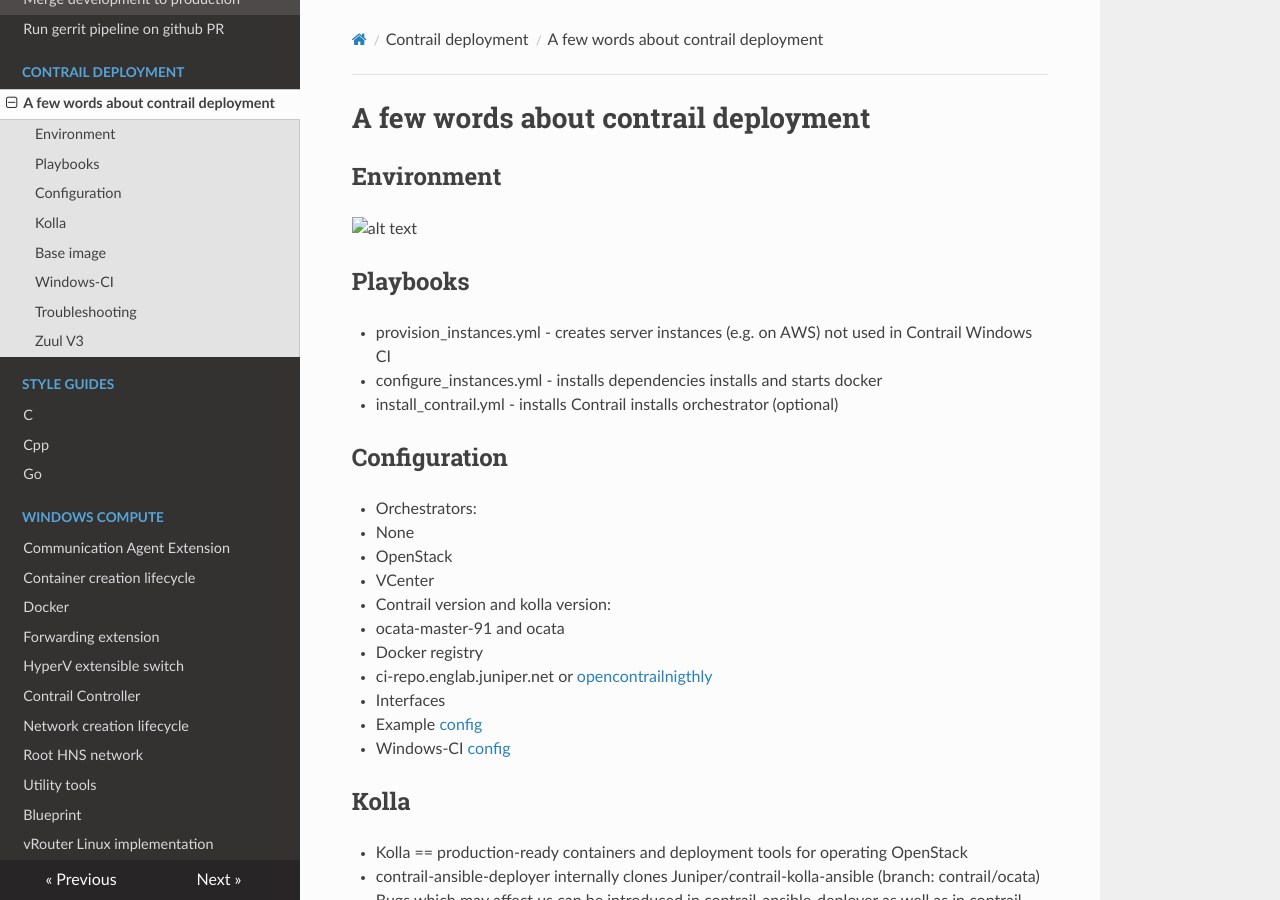
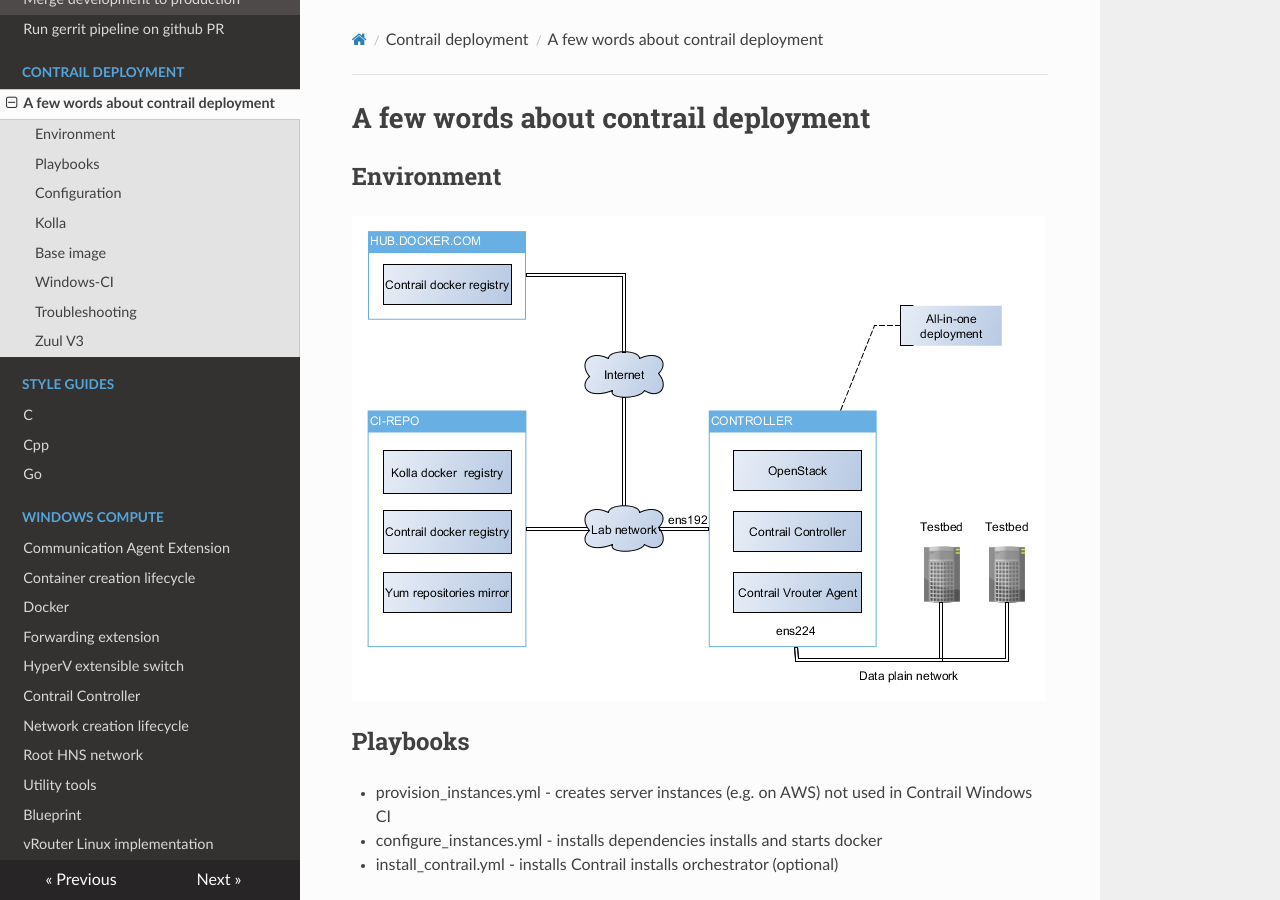
Before and after one commit to piotr-szuberski/contrail-windows-docs, an MkDocs documentation site: the page built from doc/contrail_deployment/contrail_ansible_deployer.md, in a window 1280 px wide and 900 px high. Built offline with MkDocs 1.6.1, drawn with Linux system fonts in a browser that asks for light colours; nearby versions of some CDN libraries.

Commit message:
Typo fix

```diff
--- a/doc/contrail_deployment/contrail_ansible_deployer.md
+++ b/doc/contrail_deployment/contrail_ansible_deployer.md
@@ -2,7 +2,7 @@
 
 ## Environment
 
-![alt text](environment.png)
+![alt text](Environment.png)
 
 ## Playbooks
 
```
